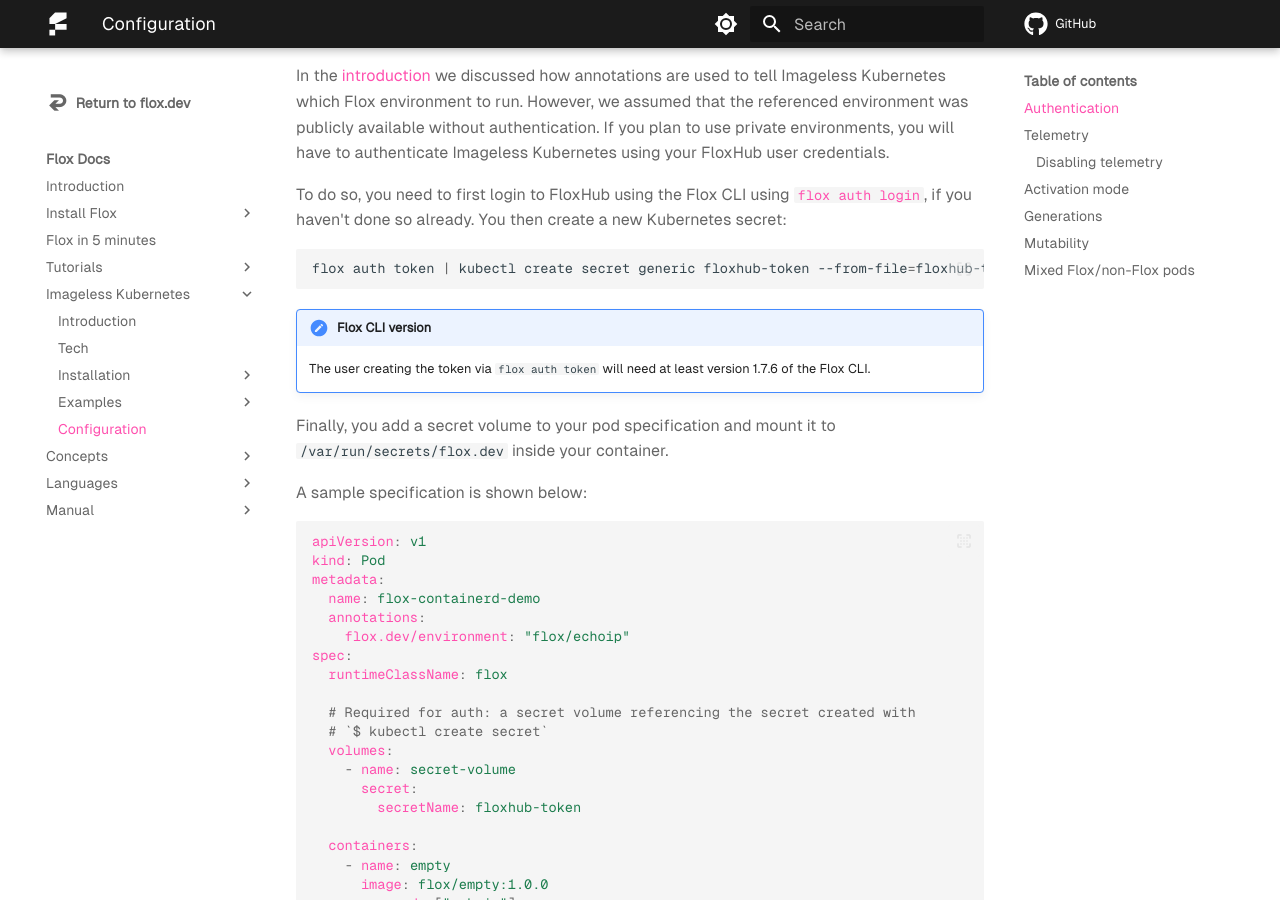
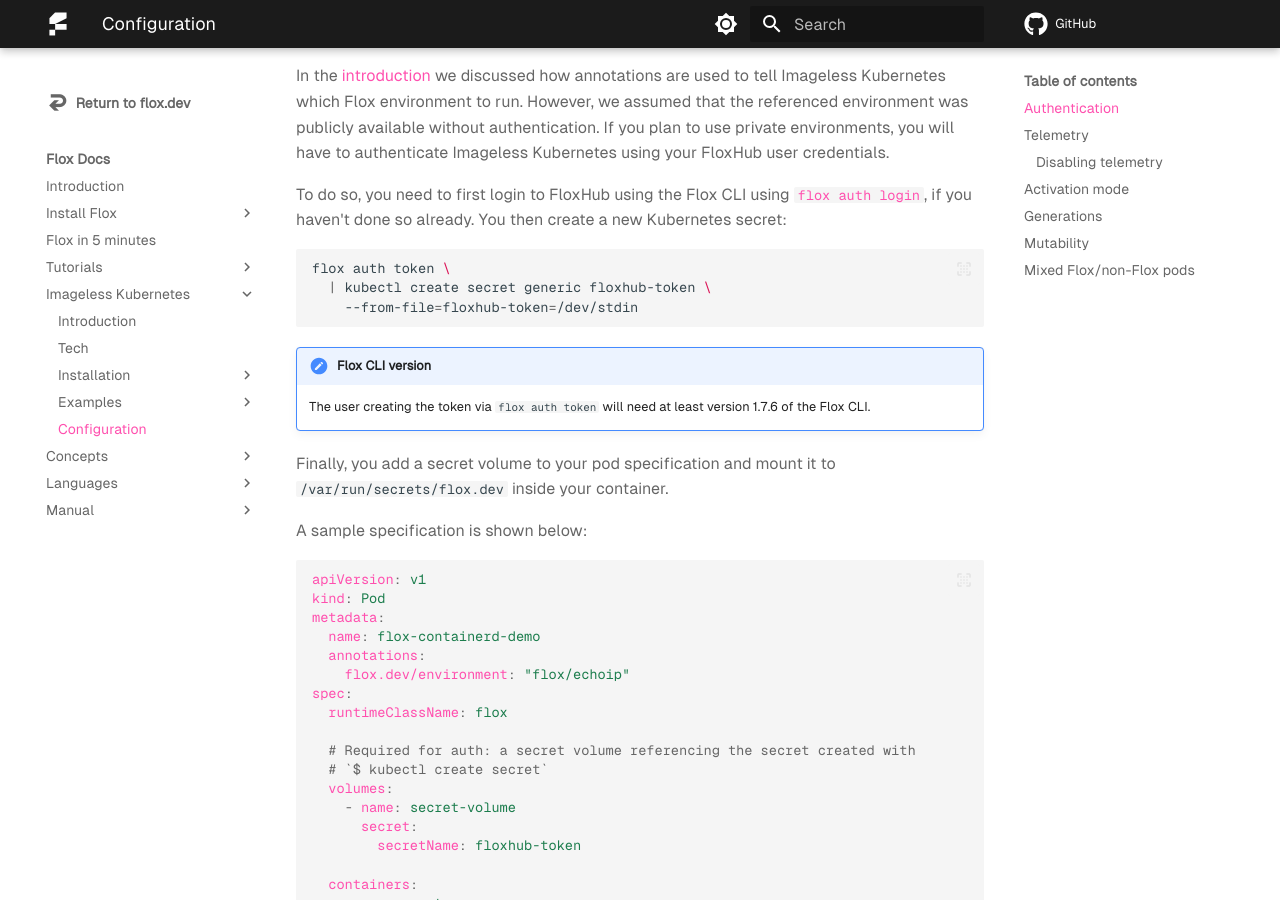
Before and after one commit to flox/floxdocs, an MkDocs documentation site: the page built from docs/k8s/config.md, in a window 1280 px wide and 900 px high, scrolled down 301 px. Built offline with MkDocs 1.6.1 and Material for MkDocs 9.7.7, drawn with Linux system fonts in a browser that asks for light colours; plug-ins that fetch from the network failed and are left out; comment, search, counter and statistics services are not loaded.

Commit message:
docs(k8s): Wrap flox auth token command
So that it doesn't horizontally scroll and is easier to read.

````diff
--- a/docs/k8s/config.md
+++ b/docs/k8s/config.md
@@ -18,7 +18,9 @@
 You then create a new Kubernetes secret:
 
 ```bash
-flox auth token | kubectl create secret generic floxhub-token --from-file=floxhub-token=/dev/stdin
+flox auth token \
+  | kubectl create secret generic floxhub-token \
+    --from-file=floxhub-token=/dev/stdin
 ```
 
 !!! note "Flox CLI version"
````
